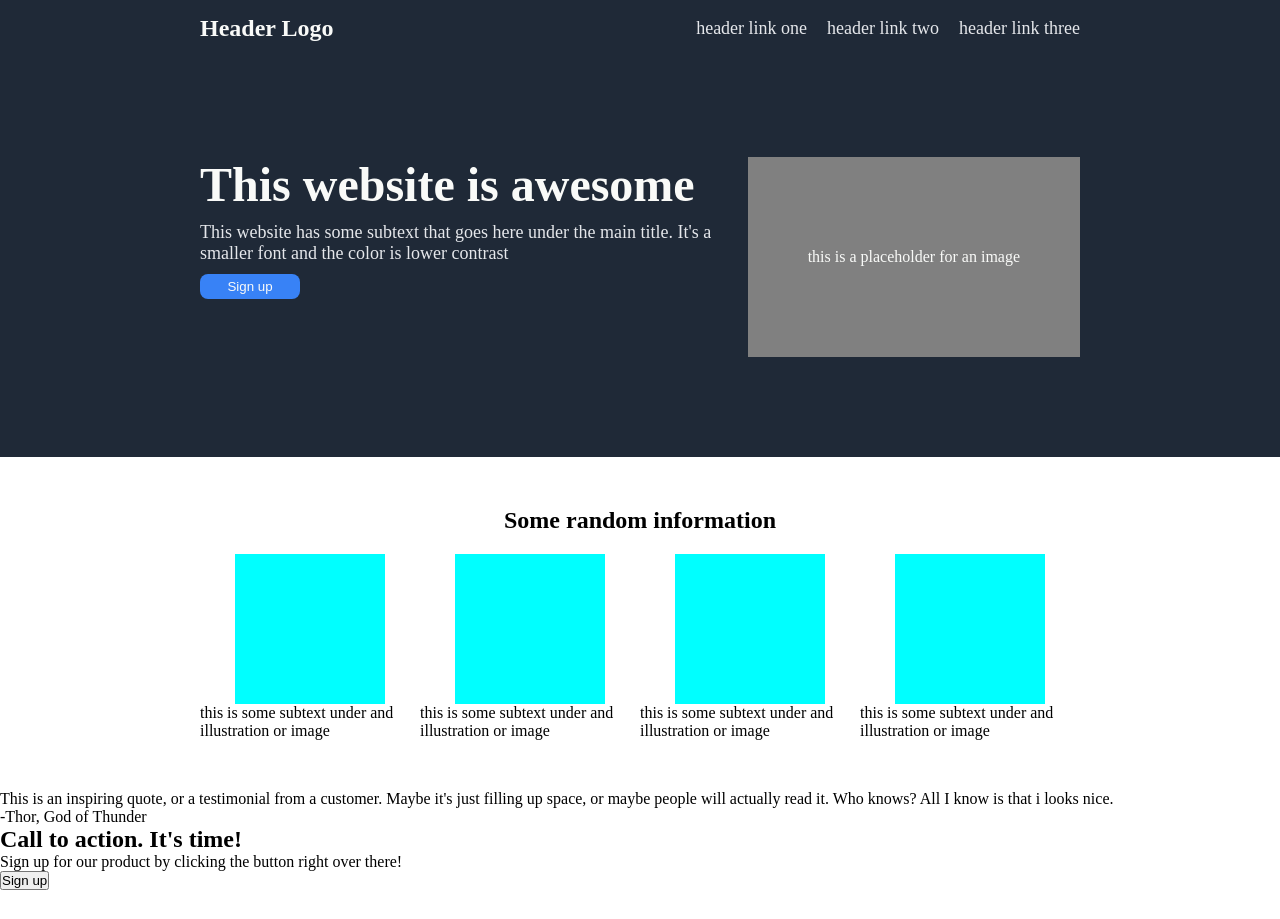
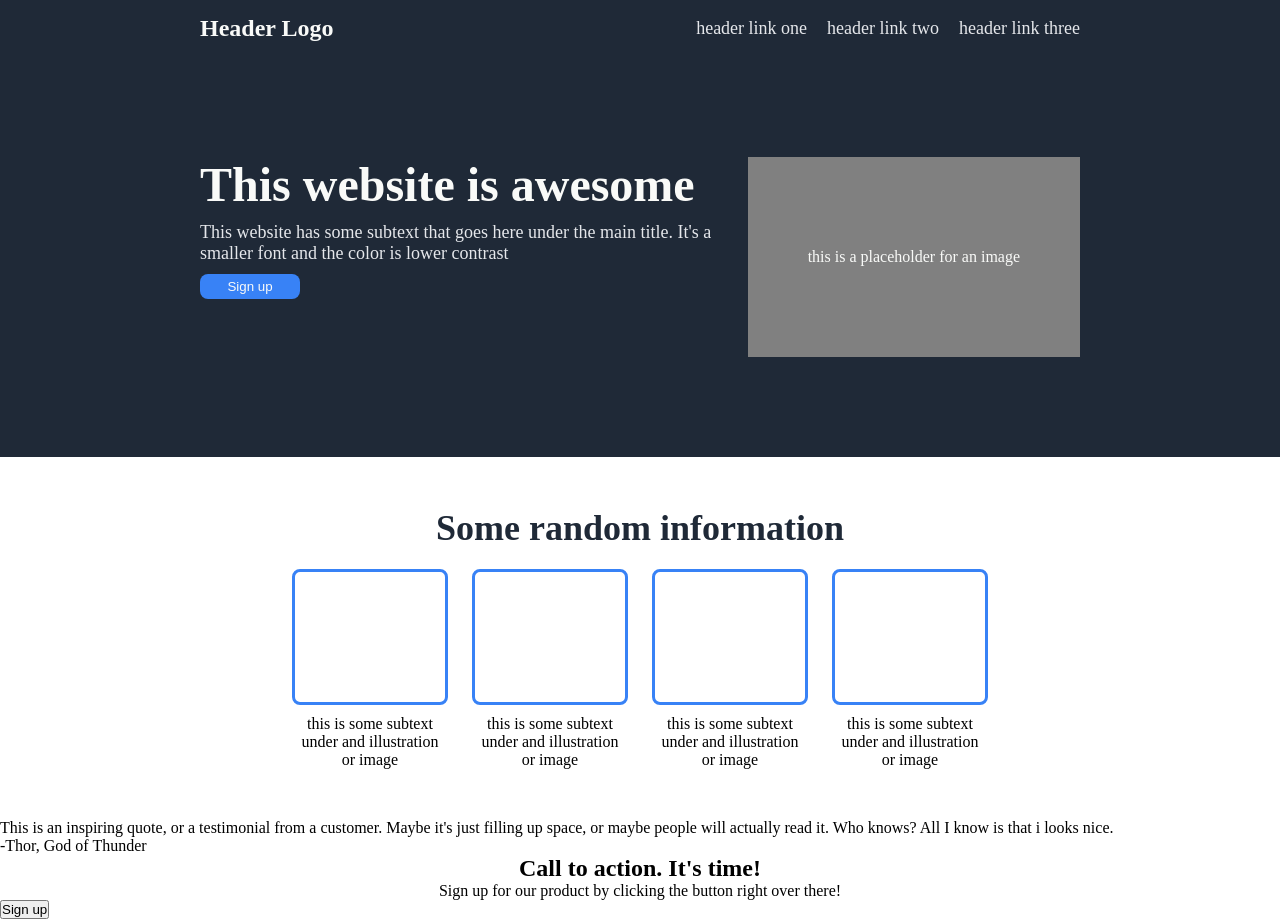
Before and after one commit to ExpressyCode/Odin-Project-Landing-Page, a plain HTML site: page index.html in a window 1280 px wide. Before the commit the page ends 890 px from the top, so only its background shows below. Drawn offline with Linux system fonts and the light colour scheme.

Commit message:
add: css section-two

```diff
--- a/style.css
+++ b/style.css
@@ -90,13 +90,21 @@ a {
     align-items: center;
     padding: 50px 200px;
     gap: 20px;
+
+}
+
+.section-two h2 {
+    font-size: 36px;
+    font-weight: bolder;
+    color: #1F2937;
 }
 
 .container {
     display: flex;
     justify-content: center;
     align-items: center;
-
+    gap: 30px;
+    flex-shrink: 0;
 }
 
 .block {
@@ -104,11 +112,21 @@ a {
     flex-direction: column;
     justify-content: center;
     align-items: center;
+    width: 150px;
+    height:200px;
+    gap: 10px;
 }
 
 .cards {
-    background-color: aqua;
-    width: 150px;
-    height: 150px;
+    width: 100%;
+    height: 100%;
+    border-radius: 8px;
+    border-color: #3882f6;
+    border-style: solid;
+    border-width: 3px;
+}
+
+.text {
+    text-align: center;
 
 }
```
